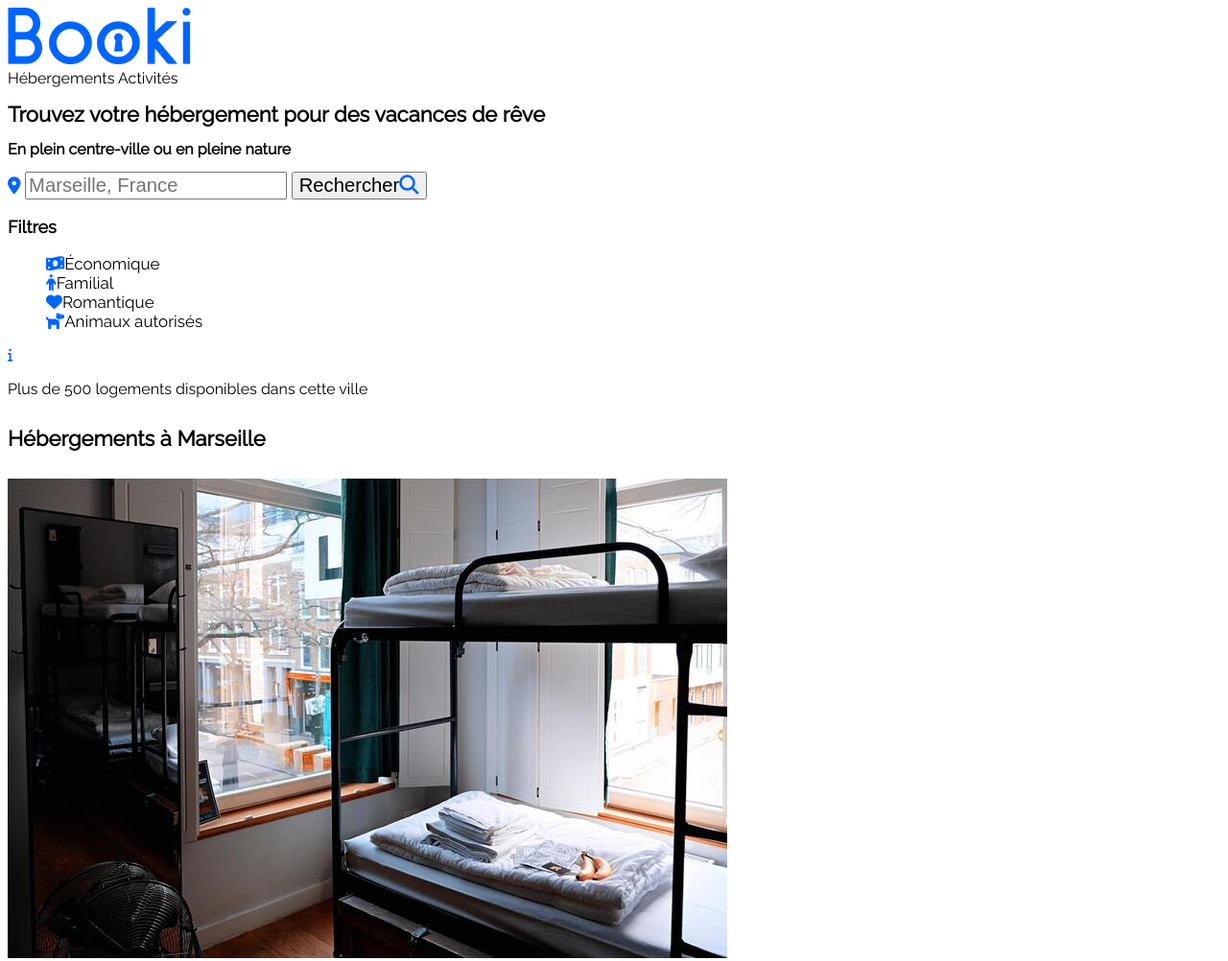
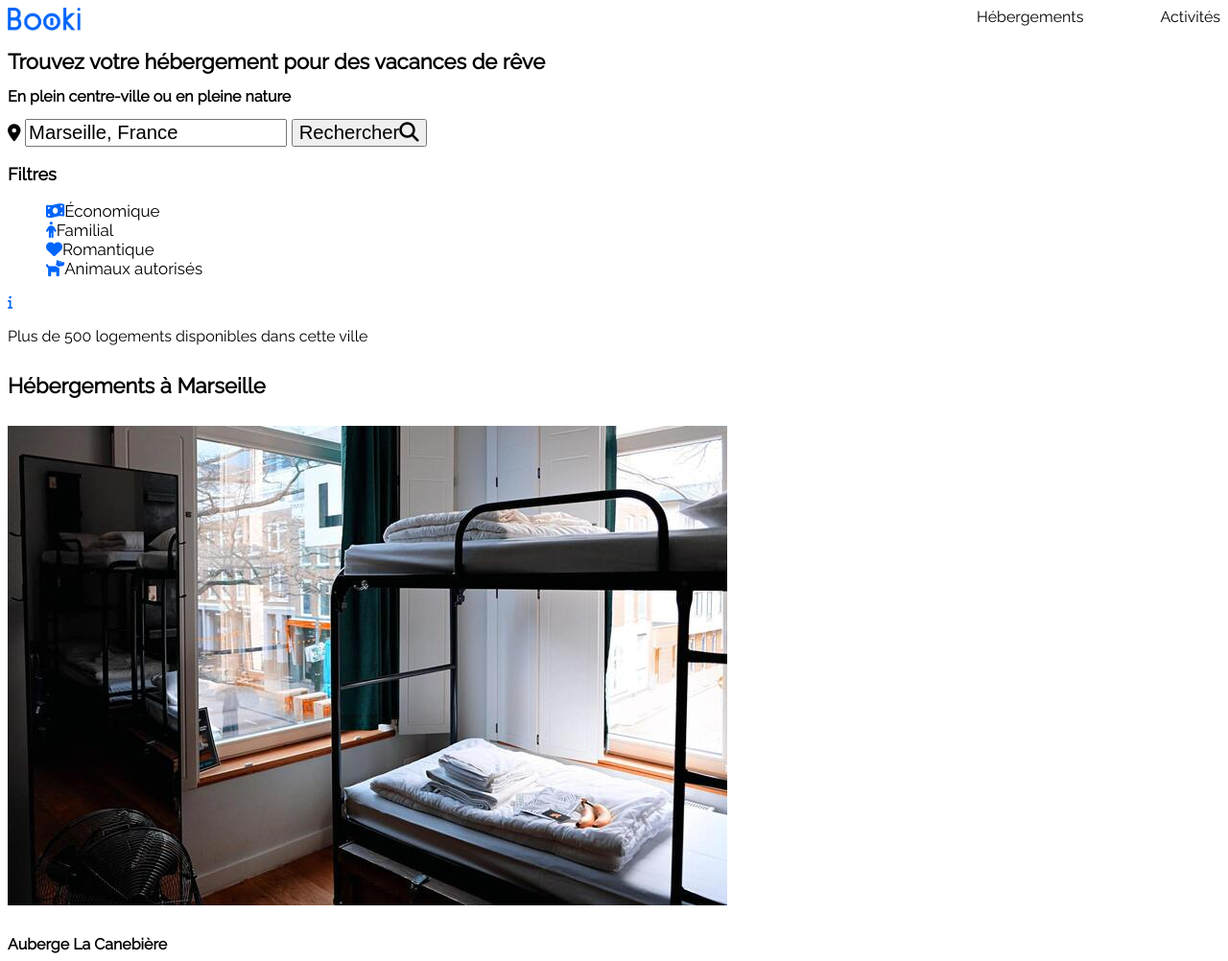
Before and after one commit to lonnyrotten/Projet_booki_Quentin_Kpwoka, a plain HTML site: page index.html in a window 1280 px wide. Shown: the top 1002 px of the page at 96% size. Drawn offline with Linux system fonts and the light colour scheme.

Commit message:
:wrench: revue de code partie header
rajout des couleurs pour l'icône fontawesome et de la balise placeholder en accord avec la maquette, mise en page du header

```diff
--- a/CSS/style.css
+++ b/CSS/style.css
@@ -10,6 +10,10 @@
   }
   i {
     color: #0065FC;
+  }
+  ::placeholder, .searchbar i {
+    color: black;
+    opacity: 1;
   }
   ul {
     list-style-type: none;
@@ -29,3 +33,16 @@
   .hotels p {
     font-size: 0.875em;
   }
+  /* HEADER */
+  header {
+    display: flex;
+    justify-content: space-between;
+  }
+  nav {
+    display: flex;
+    justify-content: space-between;
+    gap: 5em;
+  }
+  header img {
+    height: 1.5em;
+  }
```
